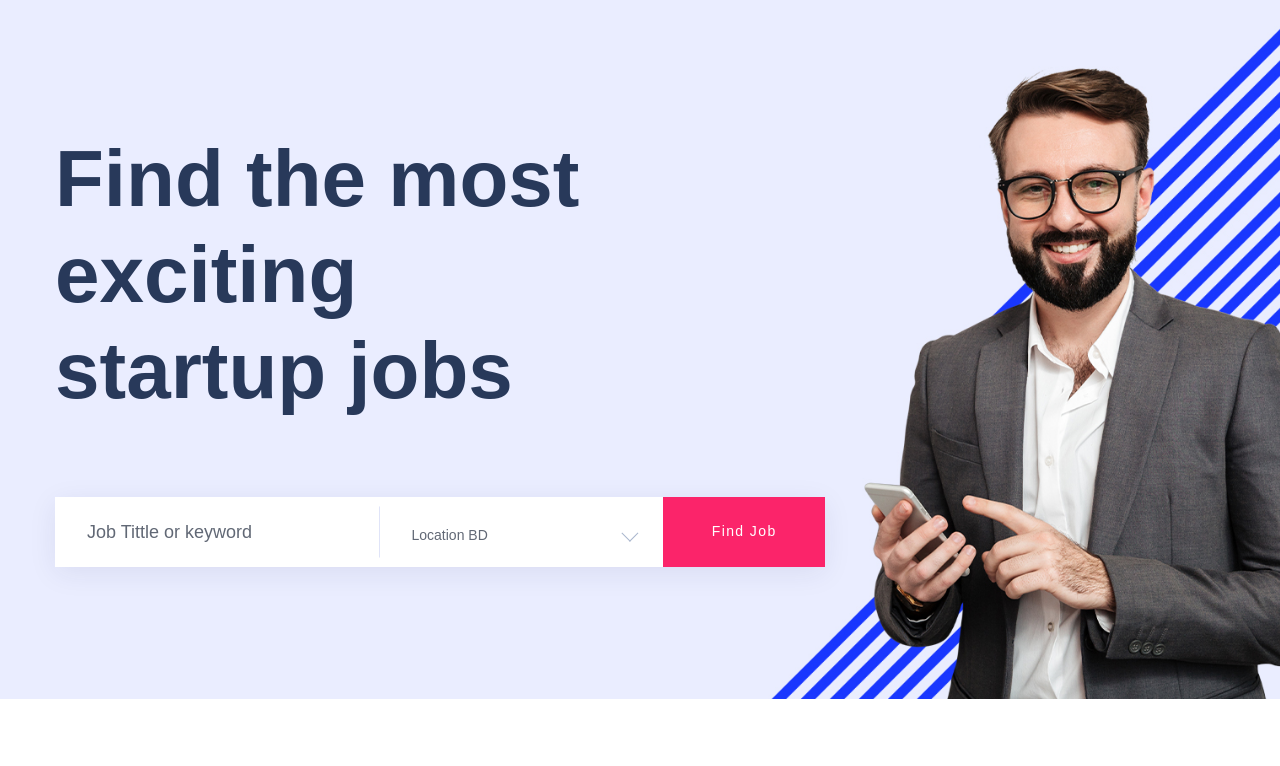
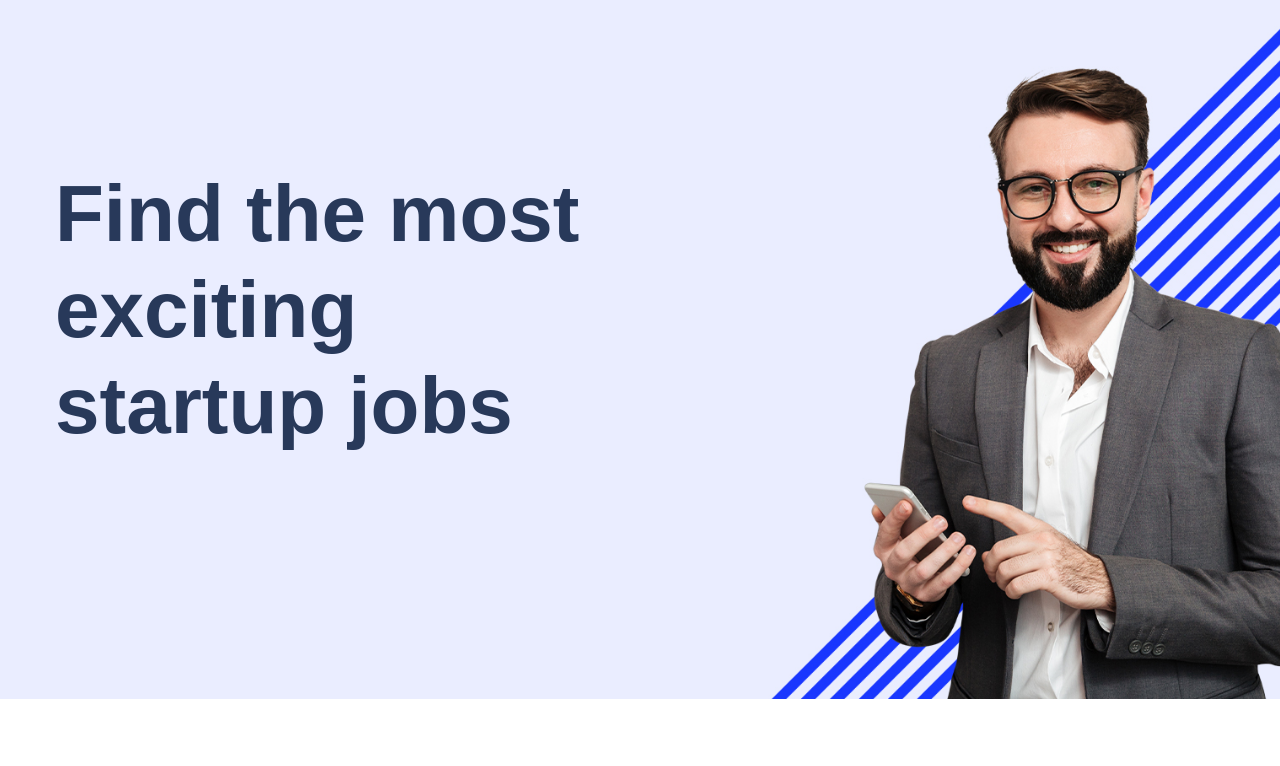
Before and after one commit to abdur-rehman-ali/instantHiring, a Django app: page / in a window 1280 px wide. Shown: the part 120-886 px from the top of the page. Run offline with Django 3.2, Linux system fonts and the light colour scheme; data comes from the database, SQL or seed files in the repository; some libraries are stand-ins or nearby versions; some web fonts are replaced.

Commit message:
updated index file

```diff
--- a/main/templates/main/index.html
+++ b/main/templates/main/index.html
@@ -22,30 +22,6 @@ InstantHiring
                 <div class="hero__caption">
                   <h1>Find the most exciting startup jobs</h1>
                 </div>
-              </div>
-            </div>
-            <!-- Search Box -->
-            <div class="row">
-              <div class="col-xl-8">
-                <!-- form -->
-                <form action="#" class="search-box">
-                  <div class="input-form">
-                    <input type="text" placeholder="Job Tittle or keyword" />
-                  </div>
-                  <div class="select-form">
-                    <div class="select-itms">
-                      <select name="select" id="select1">
-                        <option value="">Location BD</option>
-                        <option value="">Location PK</option>
-                        <option value="">Location US</option>
-                        <option value="">Location UK</option>
-                      </select>
-                    </div>
-                  </div>
-                  <div class="search-form">
-                    <a href="#">Find job</a>
-                  </div>
-                </form>
               </div>
             </div>
           </div>
```
